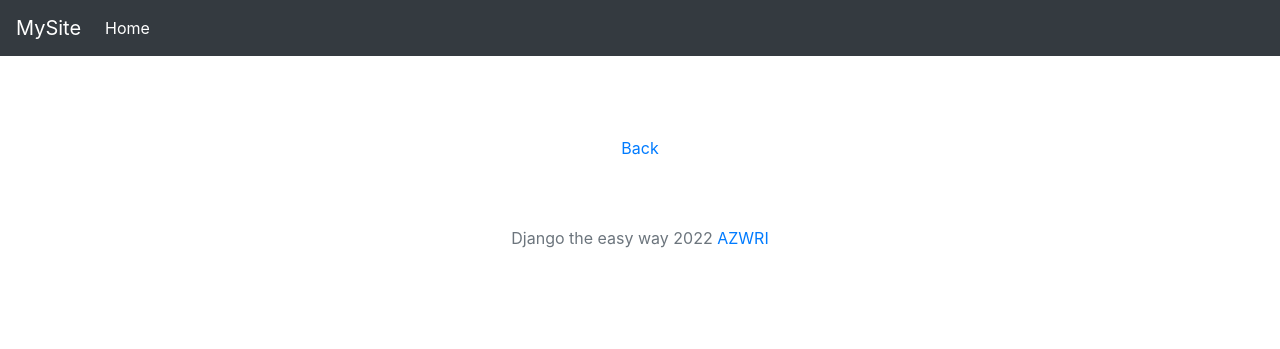
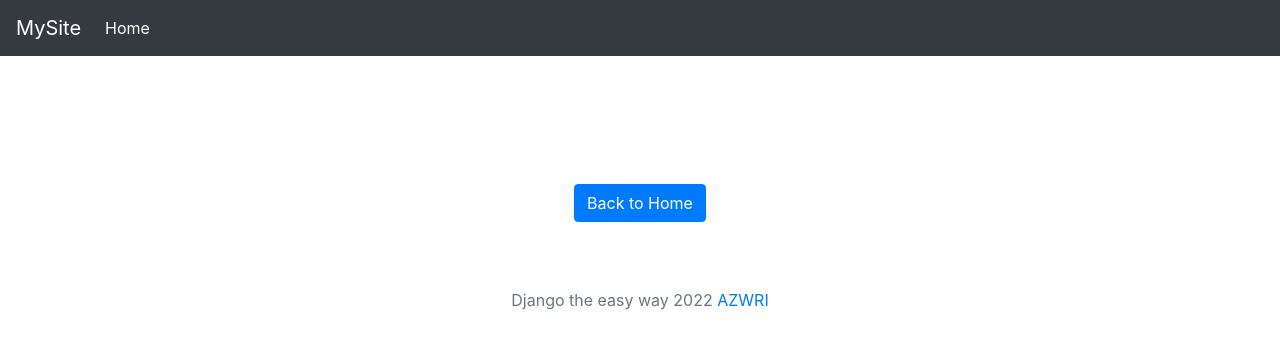
Before and after one commit to azwri/django-course-2022, a Django app: template myapp/templates/myapp/detail.html in a window 1280 px wide. Shown: the top 349 px of the page. Run offline with Django 4.2, Linux system fonts and the light colour scheme; the template is opened without the code that fills it, so the values that code supplies are empty; some libraries are stand-ins or nearby versions.

Commit message:
add back button

```diff
--- a/myapp/templates/myapp/detail.html
+++ b/myapp/templates/myapp/detail.html
@@ -12,5 +12,10 @@
         <div class="lead">{{ flower.description }}</div>
     </div>
 
-    <a href="{% url 'myapp:index' %}">Back</a>
+
+    <br /><br />
+    <div class="container">
+        <a href="{% url 'myapp:index' %}" class="btn btn-primary">Back to Home</a>
+    </div>
+
 {% endblock content %}
```
